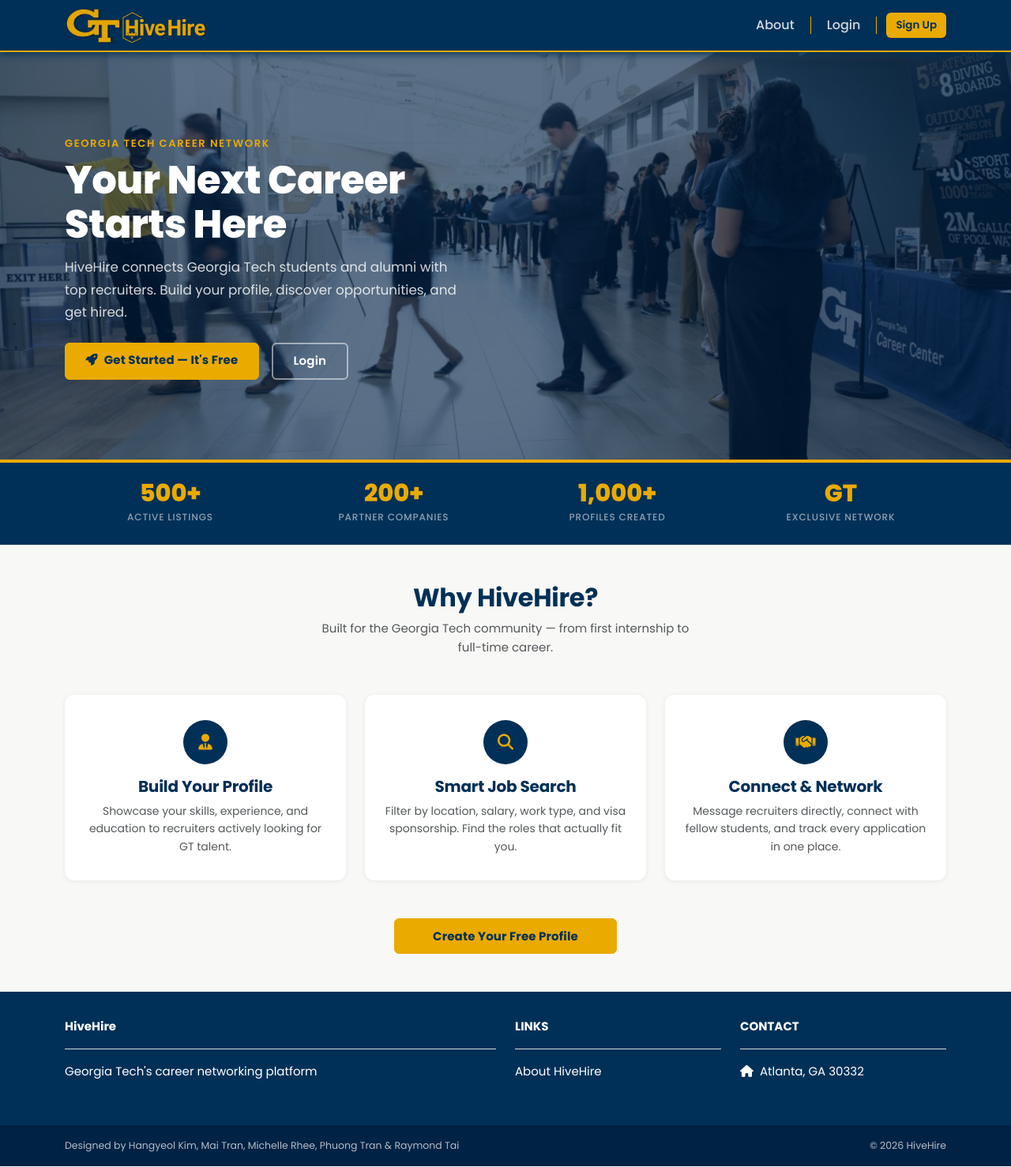
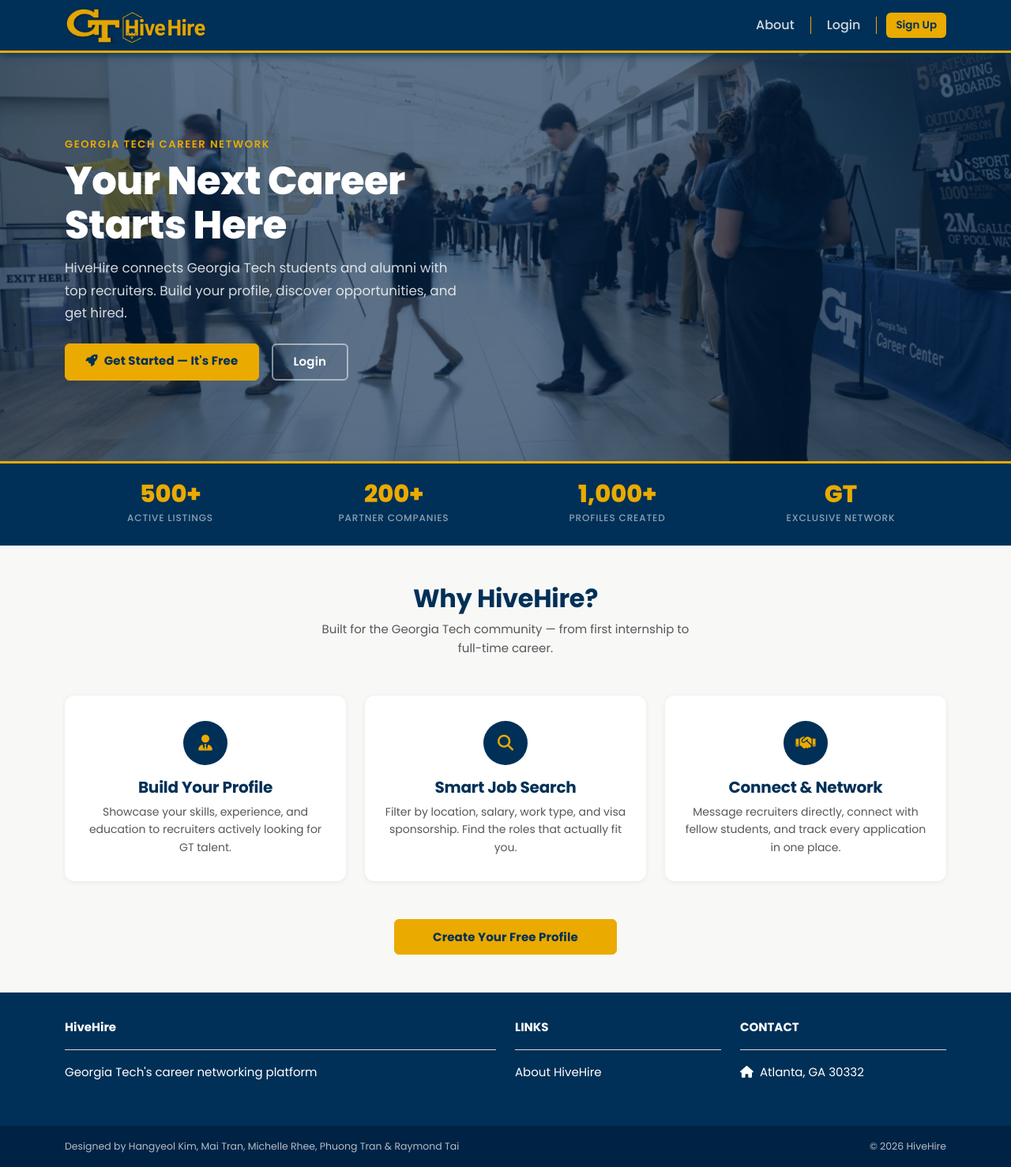
Before and after one commit to khansmoody/JobLink-Django, a Django app: page / in a window 1280 px wide. Shown: the whole page at 79% size. Run offline with Django 5.2, Linux system fonts and the light colour scheme; some libraries are stand-ins or nearby versions.

Commit message:
TWEAK: minor tweak towards gold accents

```diff
--- a/home/templates/home/index.html
+++ b/home/templates/home/index.html
@@ -22,7 +22,7 @@
   <div class="hero-bg"></div>
 
   <!-- Gold bottom accent bar/bottom of the background image-->
-  <div style="position:absolute;bottom:0;left:0;right:0;height:4px;background:var(--gold);z-index:2;"></div>
+  <div style="position:absolute;bottom:0;left:0;right:0;height:3px;background:var(--gold);z-index:2;"></div>
 
   <!-- Content on the background image, ex. Welcome back! {someones name} -->
   <div class="container position-relative py-5" style="z-index:1;">
--- a/joblink/templates/base.html
+++ b/joblink/templates/base.html
@@ -19,7 +19,7 @@
         background: #003057;
         padding: 0;
         min-height: 64px;
-        border-bottom: 2px solid #EAAA00;
+        border-bottom: 3px solid #EAAA00;
         position: sticky;
         top: 0;
         z-index: 1030;
```
